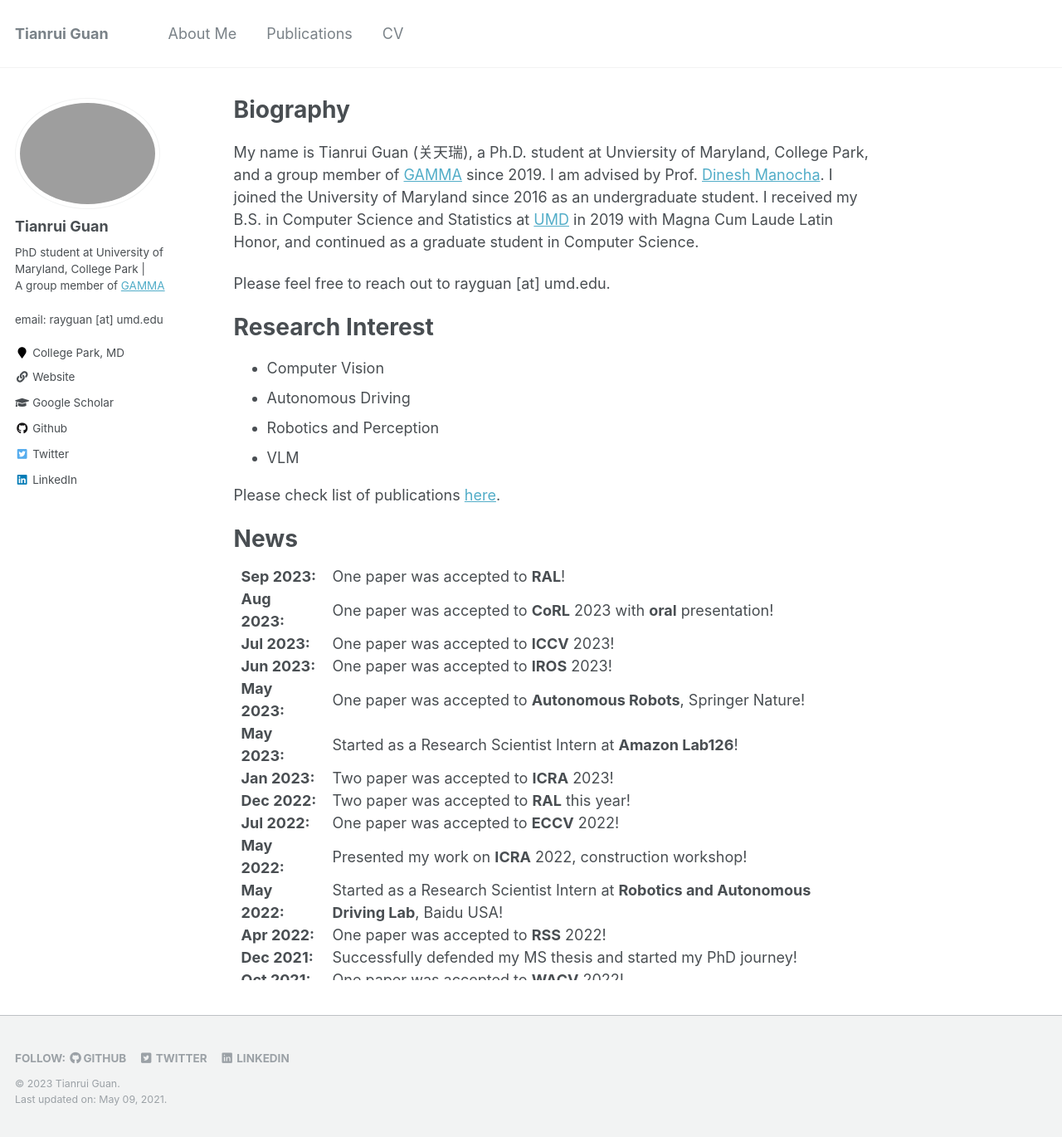
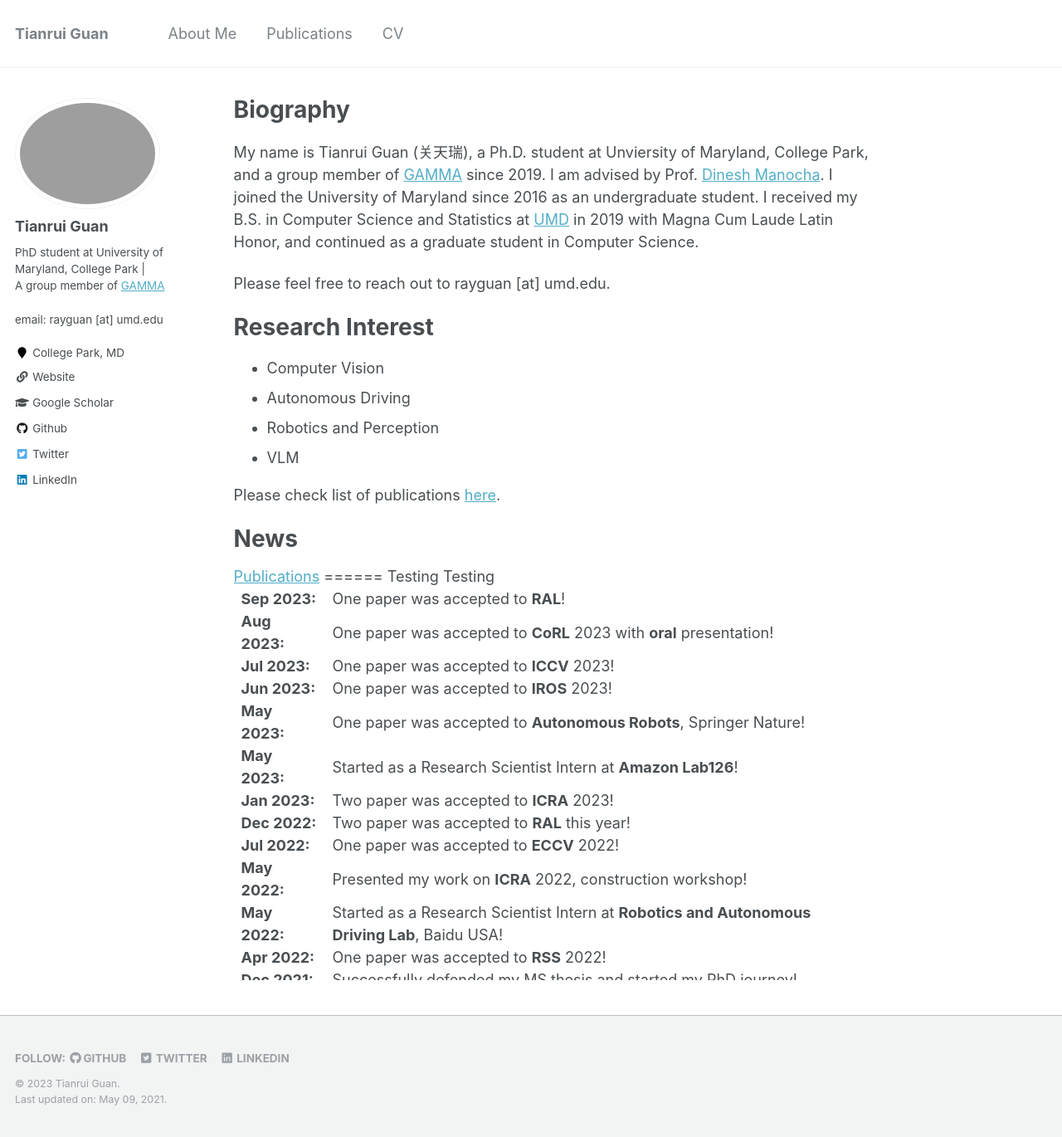
Before and after one commit to rayguan97/rayguan97.github.io, a Jekyll site: the page built from _pages/about.md, in a window 1280 px wide. Shown: the whole page at 83% size. Built offline with Jekyll 4.4.1, drawn with Linux system fonts in a browser that asks for light colours.

Commit message:
test pub on the same page

```diff
--- a/_pages/about.md
+++ b/_pages/about.md
@@ -66,3 +66,11 @@ td, th {
   <tr><td><b>Jan 2020:</b></td><td>One paper was accepted to <b>ICRA</b>!</td></tr>
   <tr><td><b>Aug 2019:</b></td><td>Started MS at University of Maryland, College Park!</td></tr>
   <tr><td><b>May 2019:</b></td><td>Started at GAMMA Lab as a ugrad and worked on TrackNPred!</td></tr>
+
+
+
+<a id="pub">Publications</a>
+======
+
+Testing
+Testing
```
